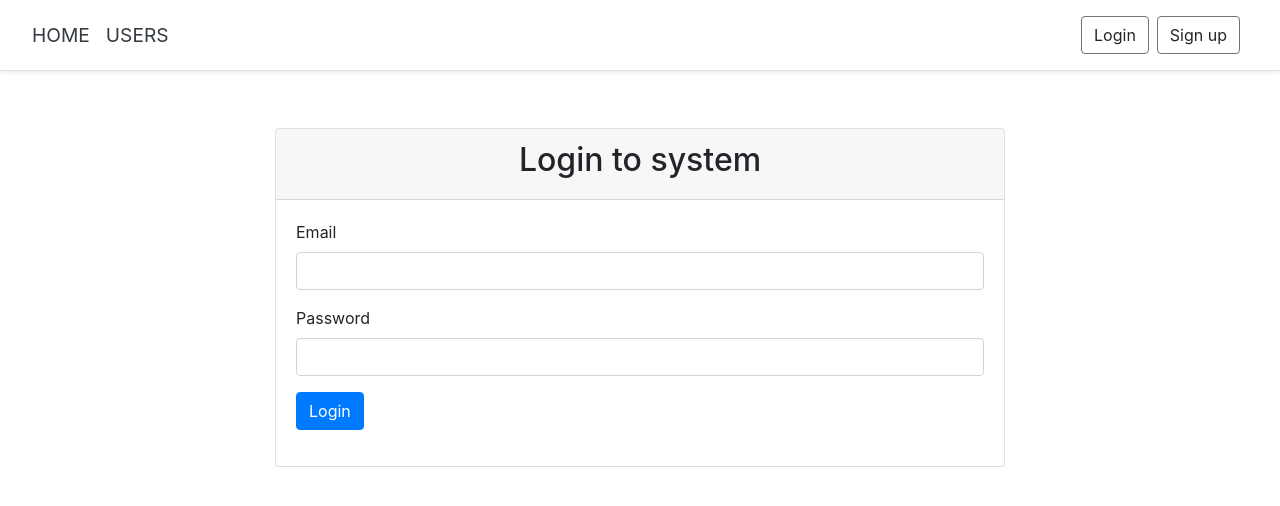
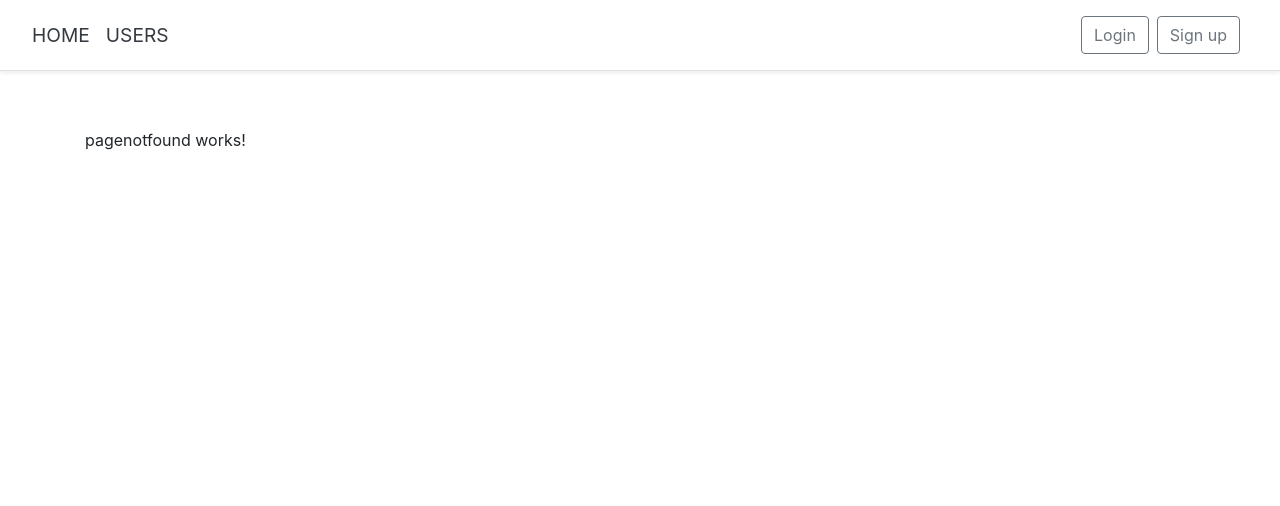
Before and after one commit to AhmedLotfi/XSchool, an Angular app: page / in a window 1280 px wide. Shown: the top 506 px of the page. Built offline with nearby package versions, Linux system fonts and the light colour scheme.

Commit message:
add page not fount component , toastr

```diff
--- a/angular.json
+++ b/angular.json
@@ -29,6 +29,7 @@
             "styles": [
               "./node_modules/bootstrap/dist/css/bootstrap.min.css",
               "./node_modules/ngx-bootstrap/datepicker/bs-datepicker.css",
+              "./node_modules/ngx-toastr/toastr.css",
               "src/styles.css"
             ],
             "scripts": []
@@ -98,6 +99,7 @@
             "styles": [
               "./node_modules/bootstrap/dist/css/bootstrap.min.css",
               "./node_modules/ngx-bootstrap/datepicker/bs-datepicker.css",
+              "./node_modules/ngx-toastr/toastr.css",
               "src/styles.css"
             ],
             "scripts": []
--- a/src/app/app-routing.module.ts
+++ b/src/app/app-routing.module.ts
@@ -1,21 +1,23 @@
 import { NgModule } from '@angular/core';
 import { CommonModule } from '@angular/common';
-import { Router, RouterModule,Routes } from '@angular/router';
+import { Router, RouterModule, Routes } from '@angular/router';
 import { AppComponent } from './app.component';
 import { UsersComponent } from './pages/users/users.component';
+import { LoginComponent } from './pages/accounts/login/login.component';
+import { RegisterComponent } from './pages/accounts/register/register.component';
+import { PagenotfoundComponent } from './pages/pagenotfound/pagenotfound.component';
 
-const routes:Routes = [
-{path:'home',component:AppComponent},
-{path:'users',component:UsersComponent}
-
+const appRoutes: Routes = [
+  { path: 'home', component: AppComponent },
+  { path: 'users', component: UsersComponent },
+  { path: 'login', component: LoginComponent },
+  { path: 'register', component: RegisterComponent },
+  { path: '**', component: PagenotfoundComponent },
 ];
 
 @NgModule({
   declarations: [],
-  imports: [
-    CommonModule,
-    RouterModule.forRoot(routes)
-  ],
-  exports:[RouterModule]
+  imports: [CommonModule, RouterModule.forRoot(appRoutes)],
+  exports: [RouterModule],
 })
-export class AppRoutingModule { }
+export class AppRoutingModule {}
--- a/src/app/app.component.html
+++ b/src/app/app.component.html
@@ -1,6 +1,5 @@
 <app-nav-bar></app-nav-bar>
-<router-outlet>
-</router-outlet>
 <div class="container" style="margin-top: 8rem;">
-  <app-accounts></app-accounts>
+  <router-outlet>
+  </router-outlet>
 </div>
--- a/src/app/app.module.ts
+++ b/src/app/app.module.ts
@@ -5,12 +5,14 @@ import { AppComponent } from './app.component';
 import { AccountsComponent } from './pages/accounts/accounts.component';
 import { UsersComponent } from './pages/users/users.component';
 import { NavBarComponent } from './pages/core/nav-bar/nav-bar.component';
-import {BrowserAnimationsModule} from '@angular/platform-browser/animations';
+import { BrowserAnimationsModule } from '@angular/platform-browser/animations';
 import { AppRoutingModule } from './app-routing.module';
 import { LoginComponent } from './pages/accounts/login/login.component';
 import { RegisterComponent } from './pages/accounts/register/register.component';
-import {HttpClientModule} from '@angular/common/http'
+import { HttpClientModule } from '@angular/common/http';
 import { FormsModule } from '@angular/forms';
+import { ToastrModule } from 'ngx-toastr';
+import { PagenotfoundComponent } from './pages/pagenotfound/pagenotfound.component';
 
 @NgModule({
   declarations: [
@@ -20,14 +22,21 @@ import { FormsModule } from '@angular/forms';
     NavBarComponent,
     LoginComponent,
     RegisterComponent,
+    PagenotfoundComponent,
   ],
   imports: [
     BrowserModule,
     BrowserAnimationsModule,
-    AppRoutingModule , HttpClientModule , FormsModule
-
+    AppRoutingModule,
+    HttpClientModule,
+    FormsModule,
+    ToastrModule.forRoot({
+      timeOut: 10000,
+      positionClass: 'toast-top-right',
+      preventDuplicates: true,
+    }),
   ],
   providers: [],
-  bootstrap: [AppComponent]
+  bootstrap: [AppComponent],
 })
-export class AppModule { }
+export class AppModule {}
--- a/src/app/pages/accounts/login/login.component.ts
+++ b/src/app/pages/accounts/login/login.component.ts
@@ -2,6 +2,9 @@ import { Component, OnInit } from '@angular/core';
 import { ILogin } from 'src/app/model/login/Ilogin';
 import { LoginModel } from 'src/app/model/login/loginModel';
 import { AccountsService } from 'src/app/services/accounts.service';
+import { ToastrService } from 'ngx-toastr';
+import { APIResponse } from 'src/app/model/core/apiResponse';
+import { Router } from '@angular/router';
 
 @Component({
   selector: 'app-login',
@@ -12,7 +15,11 @@ export class LoginComponent implements OnInit, ILogin {
   email: string = '';
   password: string = '';
 
-  constructor(private accountsService: AccountsService) {}
+  constructor(
+    private accountsService: AccountsService,
+    private toastr: ToastrService,
+    private router:Router
+  ) {}
 
   ngOnInit(): void {}
 
@@ -20,7 +27,8 @@ export class LoginComponent implements OnInit, ILogin {
     const loginModel = new LoginModel(this.email, this.password);
 
     this.accountsService.login(loginModel).subscribe((response) => {
-      console.log(response);
+      this.toastr.error(response.message);
+      this.router.navigateByUrl('/home');
     });
   }
 }
--- a/src/app/pages/core/nav-bar/nav-bar.component.html
+++ b/src/app/pages/core/nav-bar/nav-bar.component.html
@@ -3,11 +3,11 @@
 >
 
   <nav class="my-2 my-md-0 mr-md-3 text-uppercase" style="font-size: larger;">
-    <a class="p-2 text-dark" href="#">Home</a>
-    <a class="p-2 text-dark" href="#">Users</a>
+    <a class="p-2 text-dark"  routerLink="/" routerLinkActive="active">Home</a>
+    <a class="p-2 text-dark" routerLink="/users" routerLinkActive="active">Users</a>
   </nav>
   <div class="d-flex align-items-center">
-    <a class="btn btn-outline-secondary mr-2">Login</a>
-    <a class="btn btn-outline-secondary mr-3">Sign up</a>
+    <a class="btn btn-outline-secondary mr-2" routerLink="/login" routerLinkActive="active">Login</a>
+    <a class="btn btn-outline-secondary mr-3" routerLink="/register" routerLinkActive="active">Sign up</a>
   </div>
 </div>
--- /dev/null
+++ b/src/app/pages/pagenotfound/pagenotfound.component.html
@@ -0,0 +1 @@
+<p>pagenotfound works!</p>
--- /dev/null
+++ b/src/app/pages/pagenotfound/pagenotfound.component.ts
@@ -0,0 +1,15 @@
+import { Component, OnInit } from '@angular/core';
+
+@Component({
+  selector: 'app-pagenotfound',
+  templateUrl: './pagenotfound.component.html',
+  styleUrls: ['./pagenotfound.component.css']
+})
+export class PagenotfoundComponent implements OnInit {
+
+  constructor() { }
+
+  ngOnInit(): void {
+  }
+
+}
```
Also changed, not shown: src/app/pages/pagenotfound/pagenotfound.component.css (added).
